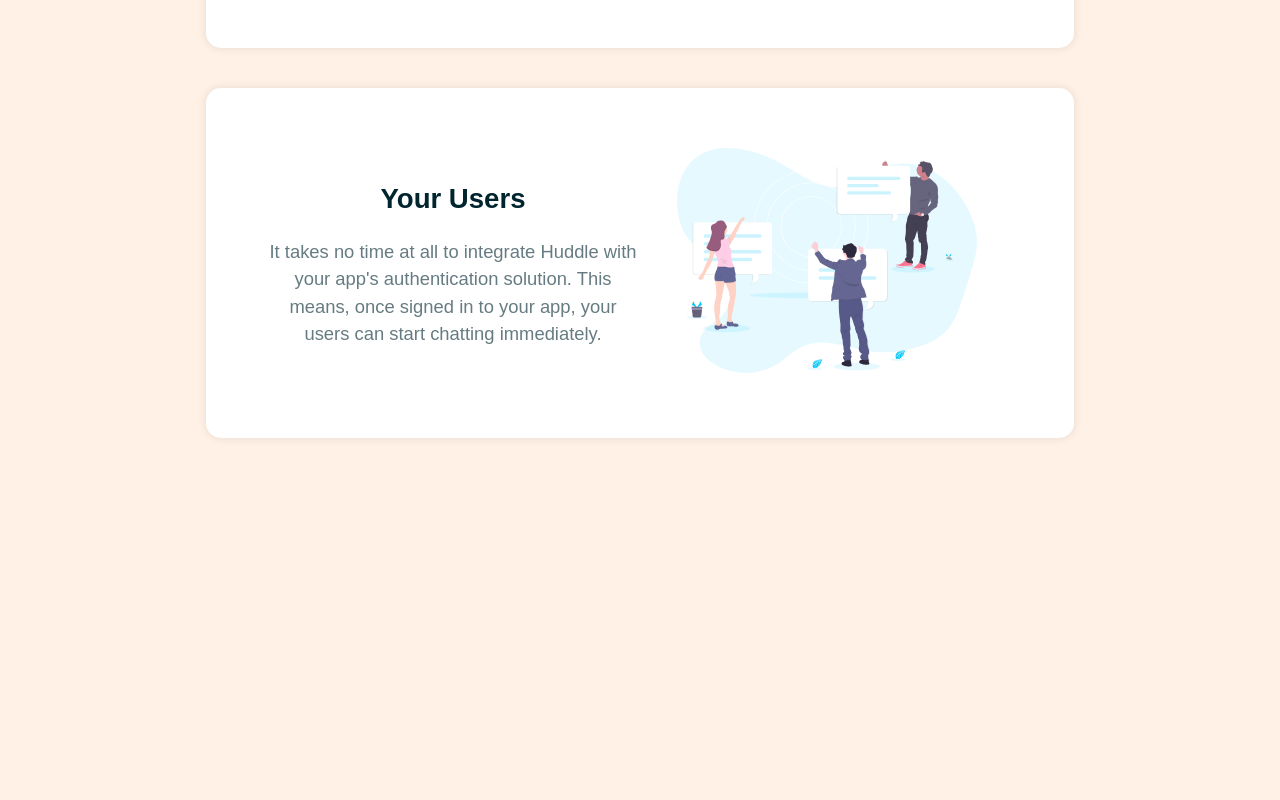
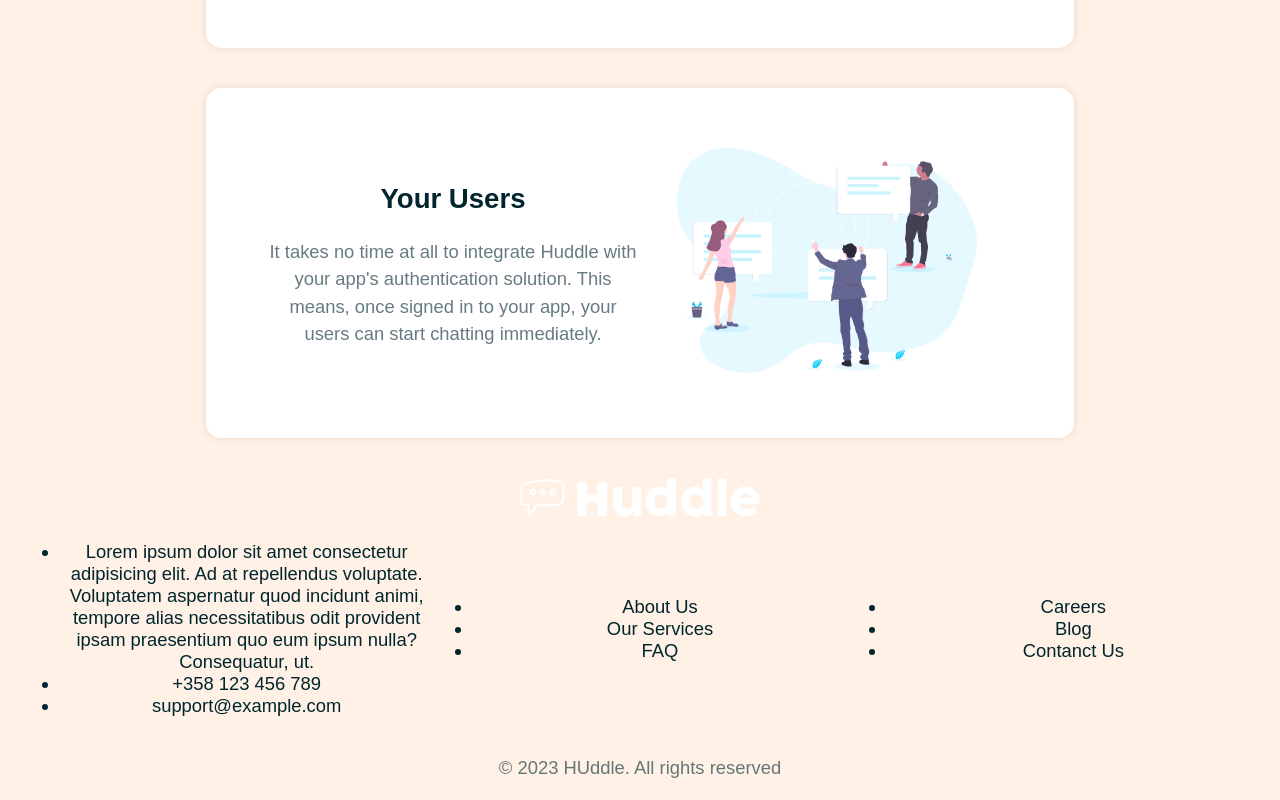
Before and after one commit to RhonnieAl/styled-components-project, a React (Create React App) app: page / in a window 1280 px wide. Shown: the part 1198-1998 px from the top of the page. Before the commit the page ends 1676 px from the top, so only its background shows below. Built offline with nearby package versions, Linux system fonts and the light colour scheme.

Commit message:
Add Footer components & content (no styling)

```diff
--- a/src/App.tsx
+++ b/src/App.tsx
@@ -1,6 +1,6 @@
 import React from "react";
 import { ThemeProvider } from "styled-components";
-import { Card, MainHeader, Hero } from "../src/components";
+import { Card, MainHeader, Hero, Footer } from "../src/components";
 import { Container, GlobalStyles } from "../src/components/styles/index";
 import content from "./content";
 
@@ -29,6 +29,7 @@
             <Card key={index} item={item} />
           ))}
         </Container>
+        <Footer />
       </>
     </ThemeProvider>
   );
--- /dev/null
+++ b/src/components/Footer.tsx
@@ -0,0 +1,36 @@
+import styled from "styled-components";
+import { Container, Flex } from "./styles";
+
+export const Footer = () => {
+  return (
+    <div>
+      <Container>
+        <img src="/logo_white.svg" alt="footer_logo" />
+        <Flex>
+          <ul>
+            <li>
+              Lorem ipsum dolor sit amet consectetur adipisicing elit. Ad at
+              repellendus voluptate. Voluptatem aspernatur quod incidunt animi,
+              tempore alias necessitatibus odit provident ipsam praesentium quo
+              eum ipsum nulla? Consequatur, ut.
+            </li>
+            <li>+358 123 456 789</li>
+            <li>support@example.com</li>
+          </ul>
+          <ul>
+            <li>About Us</li>
+            <li>Our Services</li>
+            <li>FAQ</li>
+          </ul>
+          <ul>
+            <li>Careers</li>
+            <li>Blog</li>
+            <li>Contanct Us</li>
+          </ul>
+          {/* Social Icons */}
+        </Flex>
+        <p>&copy; 2023 HUddle. All rights reserved</p>
+      </Container>
+    </div>
+  );
+};
--- a/src/components/index.ts
+++ b/src/components/index.ts
@@ -1,5 +1,6 @@
 import { Hero } from "./Hero";
 import { MainHeader } from "./Header";
 import { Card } from "./Card";
+import { Footer } from "./Footer";
 
-export { Hero, MainHeader, Card };
+export { Hero, MainHeader, Footer, Card };
```
